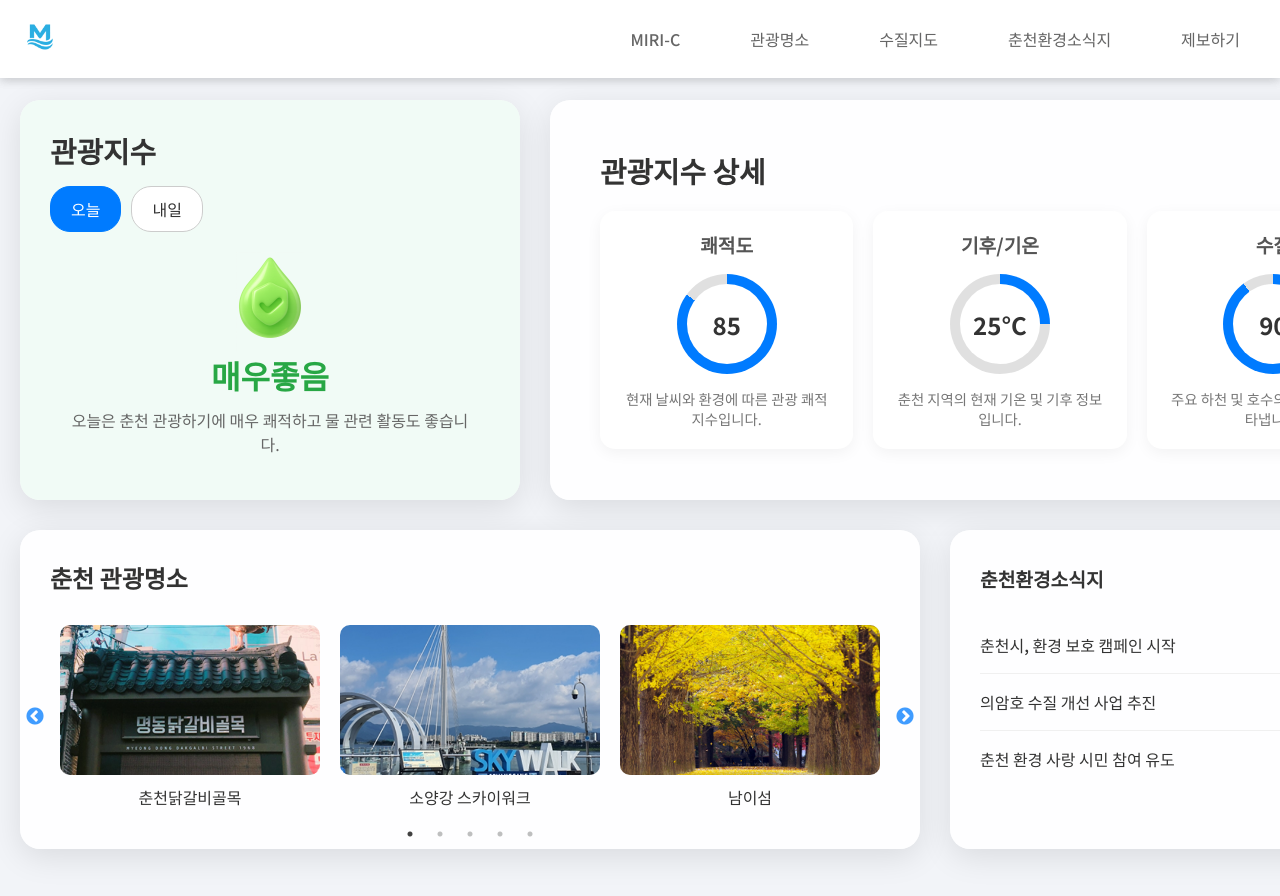
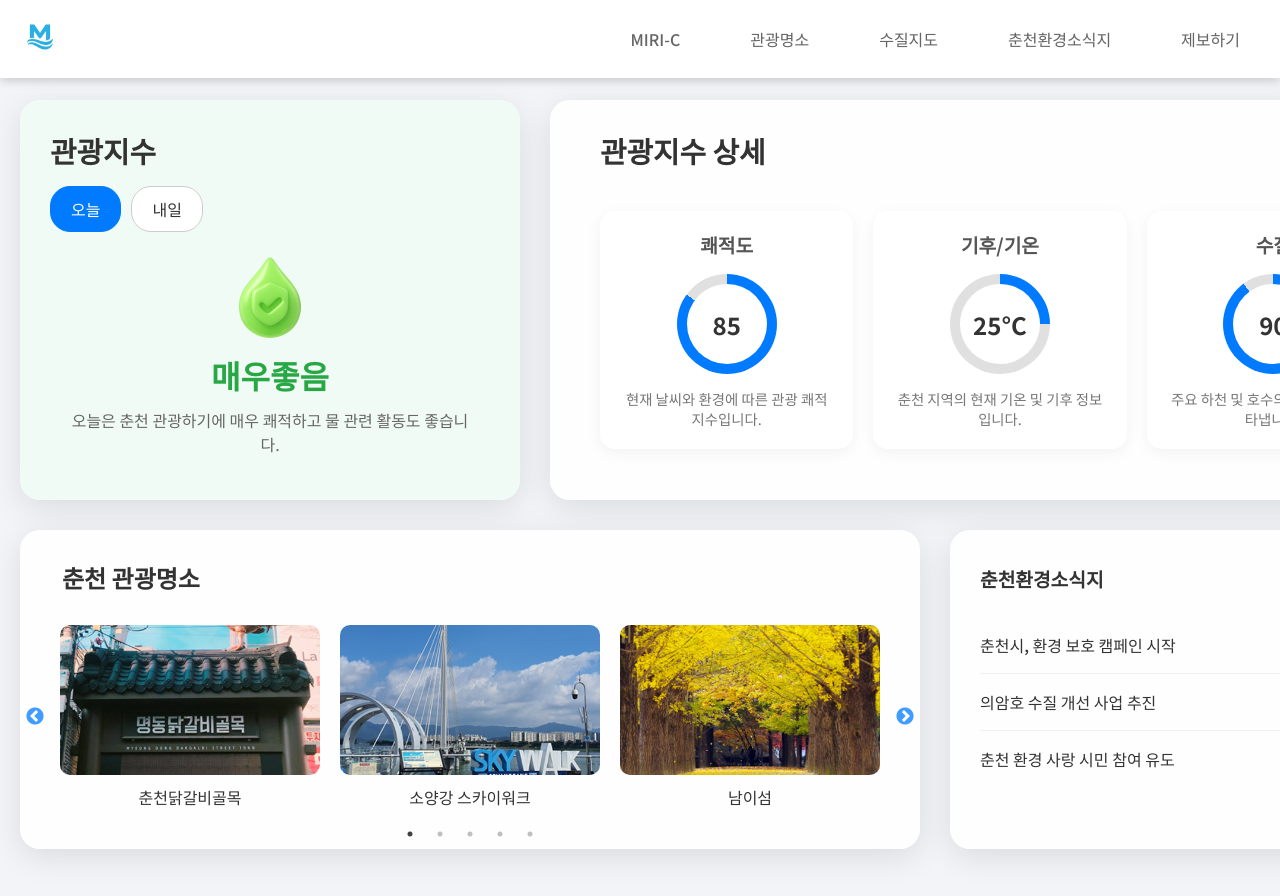
Before and after one commit to byeol01/Chuncheon, a React (Create React App) app: page / in a window 1280 px wide. Shown: the top 896 px of the page. Built offline with nearby package versions, Linux system fonts and the light colour scheme.

Commit message:
타이틀디테일수정

```diff
--- a/src/components/TourismParameters.tsx
+++ b/src/components/TourismParameters.tsx
@@ -20,6 +20,7 @@ const Title = styled.h2`
   margin: 0 0 20px 0;
   color: #333;
   font-weight: 600;
+  transform: translateY(-20px);
 `;
 
 const ParameterGrid = styled.div`
--- a/src/components/TouristSpotSection.tsx
+++ b/src/components/TouristSpotSection.tsx
@@ -79,7 +79,7 @@ const Container = styled.div`
 
 const Title = styled.h3`
   font-size: 1.5rem;
-  margin: 0 0 20px 0;
+  margin: 0 0 20px 12px;
   color: #333;
   font-weight: 600;
 `;
--- a/src/pages/DashboardPage.tsx
+++ b/src/pages/DashboardPage.tsx
@@ -1,5 +1,6 @@
 import React, { useState } from 'react';
 import styled from 'styled-components';
+import { useNavigate } from 'react-router-dom'; // useNavigate 임포트
 import Navigation from '../components/Navigation';
 import { StatusText, Description, getLevelText } from '../components/TourismIndex'; // TourismIndex에서 내보낸 컴포넌트 임포트
 import TourismParameters from '../components/TourismParameters';
@@ -225,6 +226,7 @@ const mockTourismDataTomorrow: TourismData = {
 const DashboardPage: React.FC = () => {
   const [isToday, setIsToday] = useState(true);
   const currentTourismData = isToday ? mockTourismDataToday : mockTourismDataTomorrow;
+  const navigate = useNavigate(); // useNavigate 훅 초기화
 
   const newsData = [
     {
@@ -242,8 +244,7 @@ const DashboardPage: React.FC = () => {
   ];
 
   const handleMoreNews = () => {
-    alert('춘천환경소식지 페이지로 이동합니다.');
-    // navigate('/news'); // React Router DOM 사용 시
+    navigate('/news'); // 춘천환경소식지 페이지로 이동
   };
 
   return (
```
